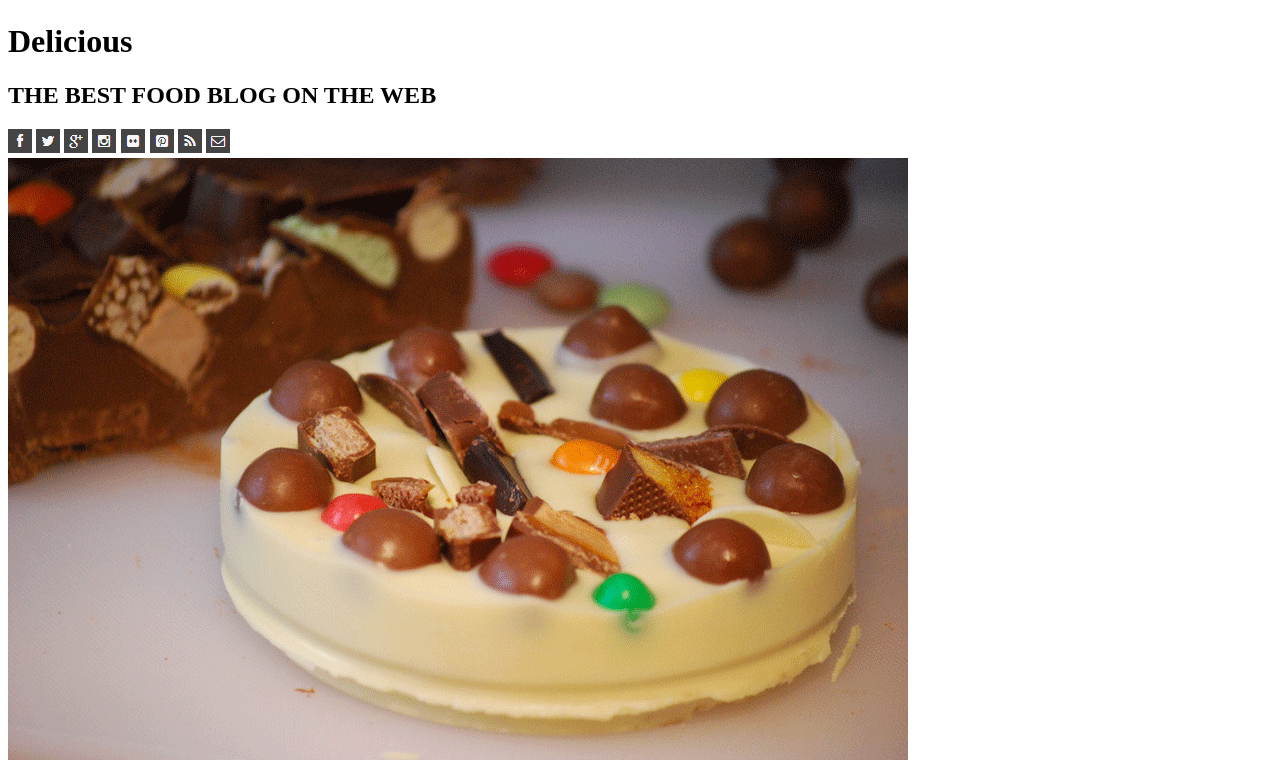
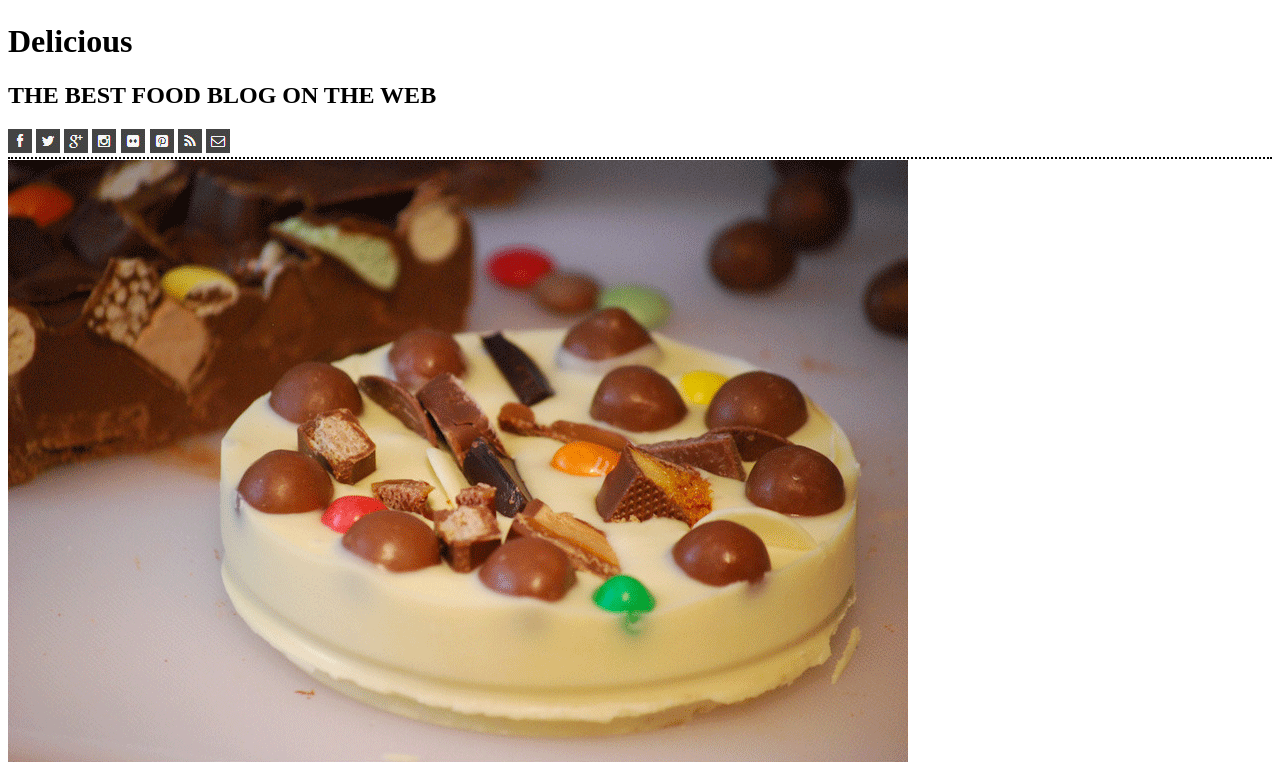
Before and after one commit to justdisa/chocolate-pizza, a plain HTML site: page index.html in a window 1280 px wide. Shown: the part 55-829 px from the top of the page. Drawn offline with Linux system fonts and the light colour scheme.

Commit message:
added dotted bottom border to top div

```diff
--- a/index.html
+++ b/index.html
@@ -3,6 +3,7 @@
   <head>
     <meta charset="utf-8">
     <title>chocolate-pizza</title>
+     <link rel="stylesheet" type="text/css" href="style.css" />
   </head>
   <body>
     <div class="el-left" id="topbox">
--- a/style.css
+++ b/style.css
@@ -1,10 +1,10 @@
 body {
-  background-color: blue;
+  background-color: white;
   }
 
 #topbox {
   background-color: white;
-  border: 13px solid black;
+  border-bottom: 2px dotted black;
 }
 
 .topbox-text {
```
